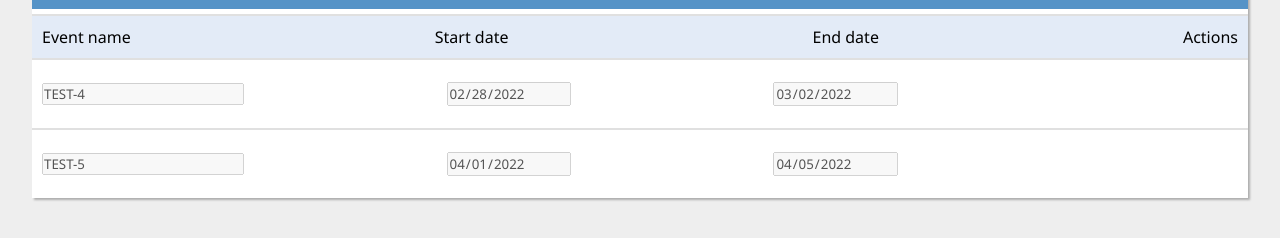
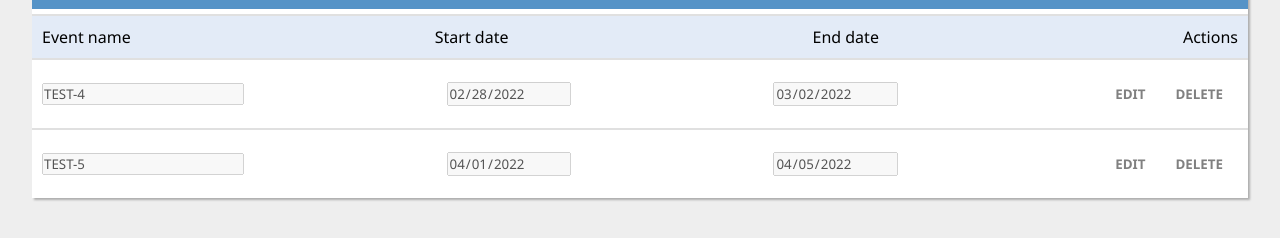
Before and after one commit to catalinuh/eval-react-app, a React (Create React App) app: page / in a window 1280 px wide. Both pictures are taken after a click on the element "Upcoming Events". Shown: the part 339-577 px from the top of the page. Built offline with nearby package versions, Linux system fonts and the light colour scheme; data requests are answered from the project's data file.

Commit message:
update: Styling to disabled buttons

```diff
--- a/public/styles/index.css
+++ b/public/styles/index.css
@@ -67,6 +67,7 @@ div#edit-delete > button {
 
 div#edit-delete > button:hover {
   background-color: #e9e9e9;
+  cursor: pointer;
 }
 
 .event-table {
@@ -131,6 +132,6 @@ h2 {
   color: #ffffff;
 }
 
-.hide-buttons {
-  visibility: hidden;
+button:disabled {
+  color: gray;
 }
--- a/src/Components/Event.js
+++ b/src/Components/Event.js
@@ -101,14 +101,20 @@ class Event extends React.Component {
             </button>
           </div>
         ) : (
-          <div id="edit-delete" className="hide-buttons">
-            <button id={id} onClick={this.editEvent} className="edit-btn">
+          <div id="edit-delete">
+            <button
+              id={id}
+              onClick={this.editEvent}
+              className="edit-btn"
+              disabled
+            >
               {this.state.editOrSave}
             </button>
             <button
               id={id}
               onClick={this.deleteOrCancel}
               className="delete-btn"
+              disabled
             >
               {this.state.deleteOrCancel}
             </button>
```
